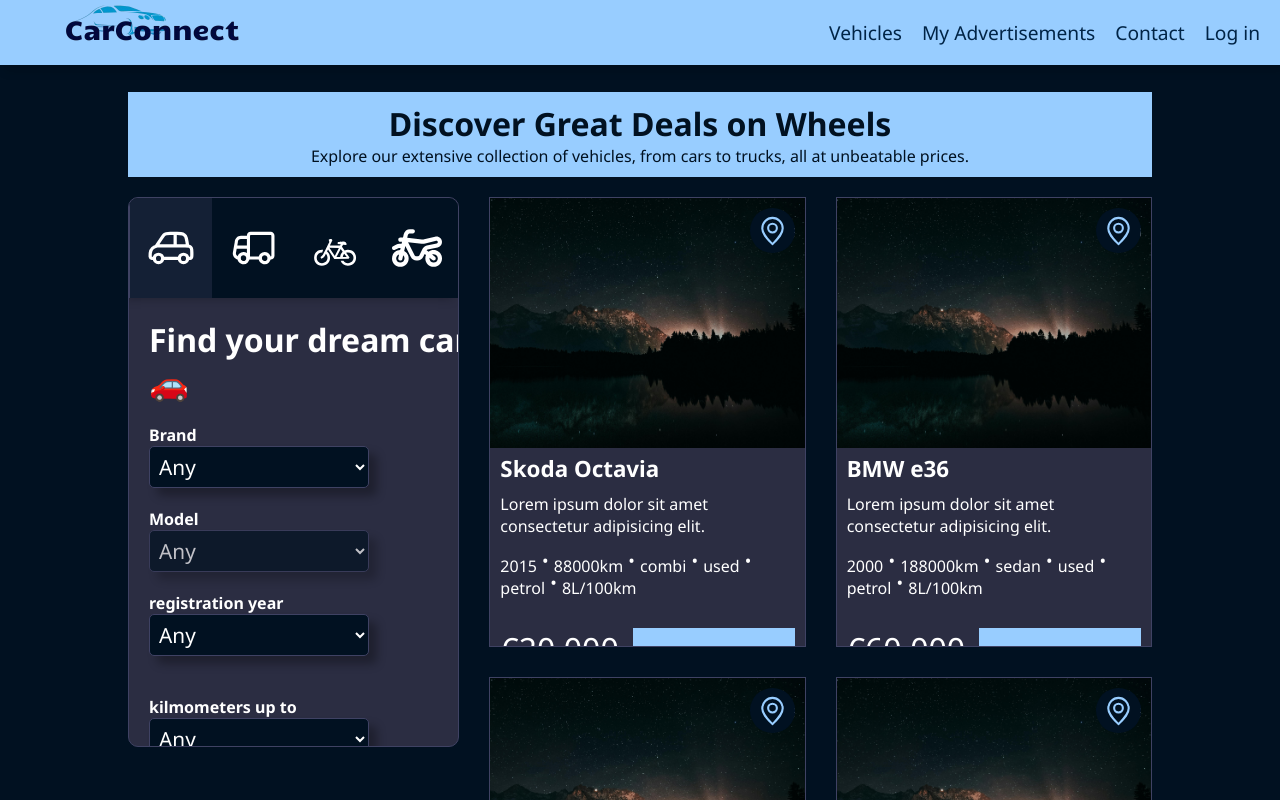
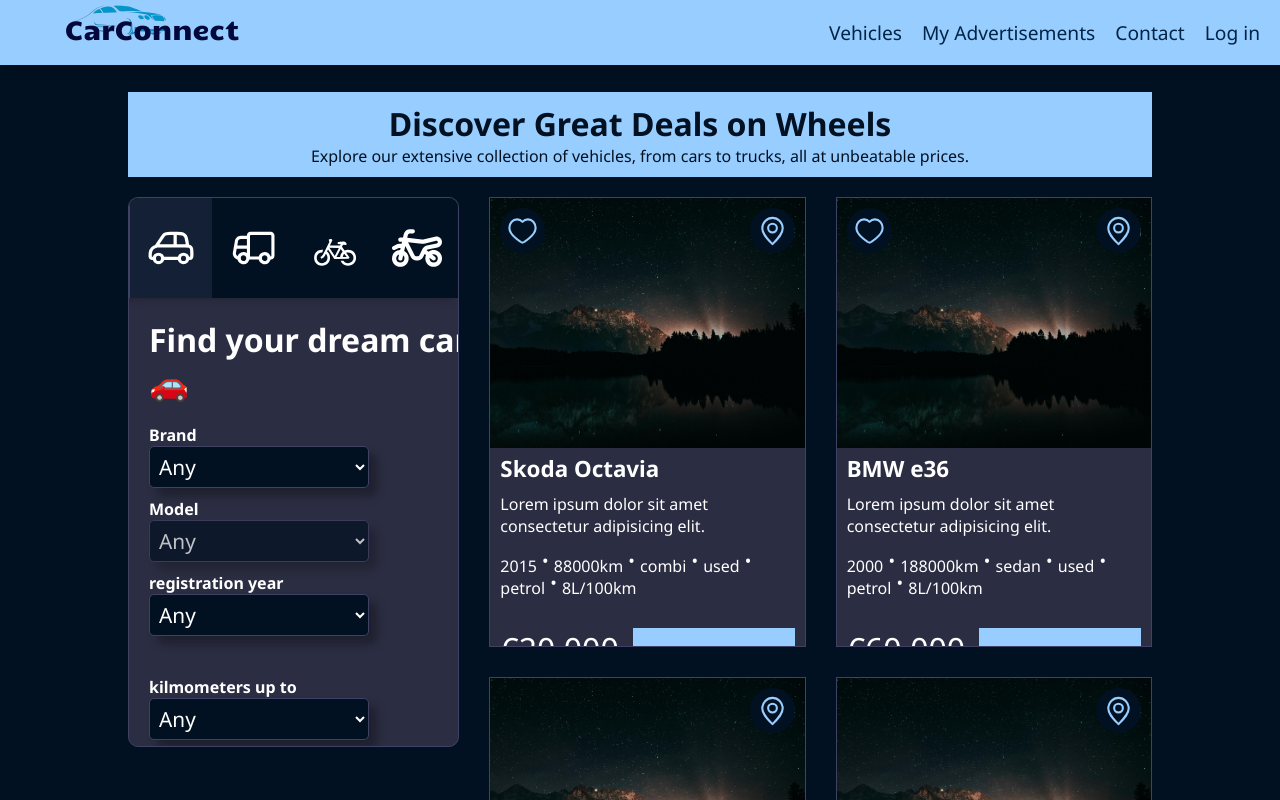
Before and after one commit to David-Sivec/WebAppsProjects, a React (Vite) app in the folder Autobazár/Frontend/: page /vehicles in a window 1280 px wide. Shown: the top 800 px of the page. Built offline with nearby package versions, Linux system fonts and the light colour scheme.

Commit message:
vehicle subpage

```diff
--- a/Autobazár/Frontend/src/Components/HorizontalFiltration.css
+++ b/Autobazár/Frontend/src/Components/HorizontalFiltration.css
@@ -57,7 +57,7 @@
   margin-bottom: 40px;
   padding-left: 20px;
   padding-right: 20px;
-  gap: 20px;
+  gap: 10px;
   /*flex-direction: column;
   align-items: center;*/
 }
--- a/Autobazár/Frontend/src/Links/Vehicles.jsx
+++ b/Autobazár/Frontend/src/Links/Vehicles.jsx
@@ -1,7 +1,14 @@
 import "./bricks.css"
 import HorizontalFiltration from "../Components/HorizontalFiltration"
+import { useState } from "react"
 
 function Vehicles() {
+  const [heart, setHeart] = useState(false)
+
+  const handleheart = () => {
+    setHeart(!heart)
+  }
+
   return (
     <div className="vehicles">
       <div className="wrapper">
@@ -14,6 +21,9 @@
           <div className="vehicle-list">
             <div className="vehicle-card">
               <img src="./images/bg.jpg" alt="" className="vehicle-card-image" />
+              <div className="favorite" onClick={handleheart}>
+                <svg className={`svg ${heart ? "fill" : ""}`} width="50px" height="50px" viewBox="0 0 24 24" fill="none" xmlns="http://www.w3.org/2000/svg"><g id="SVGRepo_bgCarrier" stroke-width="0"></g><g id="SVGRepo_tracerCarrier" stroke-linecap="round" stroke-linejoin="round"></g><g id="SVGRepo_iconCarrier"> <path d="M15.7 4C18.87 4 21 6.98 21 9.76C21 15.39 12.16 20 12 20C11.84 20 3 15.39 3 9.76C3 6.98 5.13 4 8.3 4C10.12 4 11.31 4.91 12 5.71C12.69 4.91 13.88 4 15.7 4Z" stroke="#98CDFF" stroke-width="1.44" stroke-linecap="round" stroke-linejoin="round"></path> </g></svg>
+              </div>
               <div className="location">
                 Slovakia
                 <svg width="40px" height="40px" viewBox="0 0 24 24" fill="none" xmlns="http://www.w3.org/2000/svg"><g id="SVGRepo_bgCarrier" stroke-width="0"></g><g id="SVGRepo_tracerCarrier" stroke-linecap="round" stroke-linejoin="round"></g><g id="SVGRepo_iconCarrier"> <path d="M12 21C15.5 17.4 19 14.1764 19 10.2C19 6.22355 15.866 3 12 3C8.13401 3 5 6.22355 5 10.2C5 14.1764 8.5 17.4 12 21Z" stroke="#98CDFF" stroke-width="1.44" stroke-linecap="round" stroke-linejoin="round"></path> <path d="M12 13C13.6569 13 15 11.6569 15 10C15 8.34315 13.6569 7 12 7C10.3431 7 9 8.34315 9 10C9 11.6569 10.3431 13 12 13Z" stroke="#98CDFF" stroke-width="1.44" stroke-linecap="round" stroke-linejoin="round"></path> </g></svg>
@@ -28,6 +38,9 @@
             </div>
             <div className="vehicle-card">
               <img src="./images/bg.jpg" alt="" className="vehicle-card-image" />
+              <div className="favorite" onClick={handleheart}>
+                <svg className={`svg ${heart ? "fill" : ""}`} width="50px" height="50px" viewBox="0 0 24 24" fill="none" xmlns="http://www.w3.org/2000/svg"><g id="SVGRepo_bgCarrier" stroke-width="0"></g><g id="SVGRepo_tracerCarrier" stroke-linecap="round" stroke-linejoin="round"></g><g id="SVGRepo_iconCarrier"> <path d="M15.7 4C18.87 4 21 6.98 21 9.76C21 15.39 12.16 20 12 20C11.84 20 3 15.39 3 9.76C3 6.98 5.13 4 8.3 4C10.12 4 11.31 4.91 12 5.71C12.69 4.91 13.88 4 15.7 4Z" stroke="#98CDFF" stroke-width="1.44" stroke-linecap="round" stroke-linejoin="round"></path> </g></svg>
+              </div>
               <div className="location">
                 Poland
                 <svg width="40px" height="40px" viewBox="0 0 24 24" fill="none" xmlns="http://www.w3.org/2000/svg"><g id="SVGRepo_bgCarrier" stroke-width="0"></g><g id="SVGRepo_tracerCarrier" stroke-linecap="round" stroke-linejoin="round"></g><g id="SVGRepo_iconCarrier"> <path d="M12 21C15.5 17.4 19 14.1764 19 10.2C19 6.22355 15.866 3 12 3C8.13401 3 5 6.22355 5 10.2C5 14.1764 8.5 17.4 12 21Z" stroke="#98CDFF" stroke-width="1.44" stroke-linecap="round" stroke-linejoin="round"></path> <path d="M12 13C13.6569 13 15 11.6569 15 10C15 8.34315 13.6569 7 12 7C10.3431 7 9 8.34315 9 10C9 11.6569 10.3431 13 12 13Z" stroke="#98CDFF" stroke-width="1.44" stroke-linecap="round" stroke-linejoin="round"></path> </g></svg>
@@ -69,6 +82,7 @@
               </div>
             </div>
           </div>
+          <table>adf</table>
         </div>
       </div>
     </div>
--- a/Autobazár/Frontend/src/Links/bricks.css
+++ b/Autobazár/Frontend/src/Links/bricks.css
@@ -200,7 +200,7 @@
   position: relative;
 }
 
-.location {
+.location, .favorite {
   position: absolute;
   top: 10px;
   right: 10px;
@@ -215,6 +215,16 @@
   border-radius: 50px;
   overflow: hidden;
   transition: all 0.5s;
+}
+
+.favorite {
+  left: 10px;
+  justify-content: center;
+  padding: 5px;
+}
+
+.fill {
+  fill: var(--light-blue);
 }
 
 .location svg {
```
